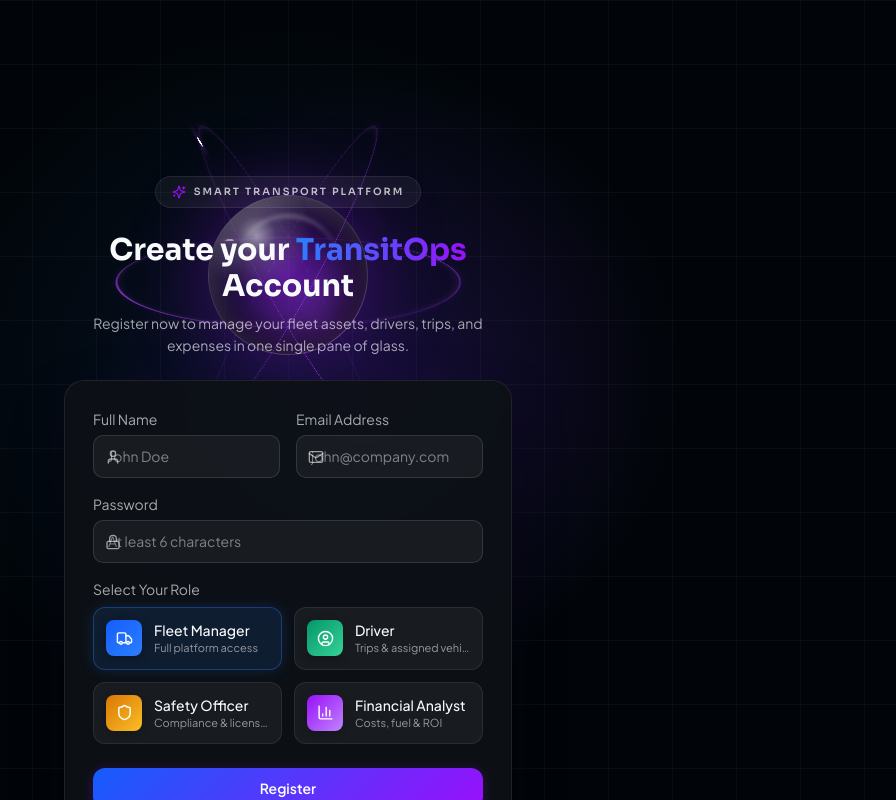
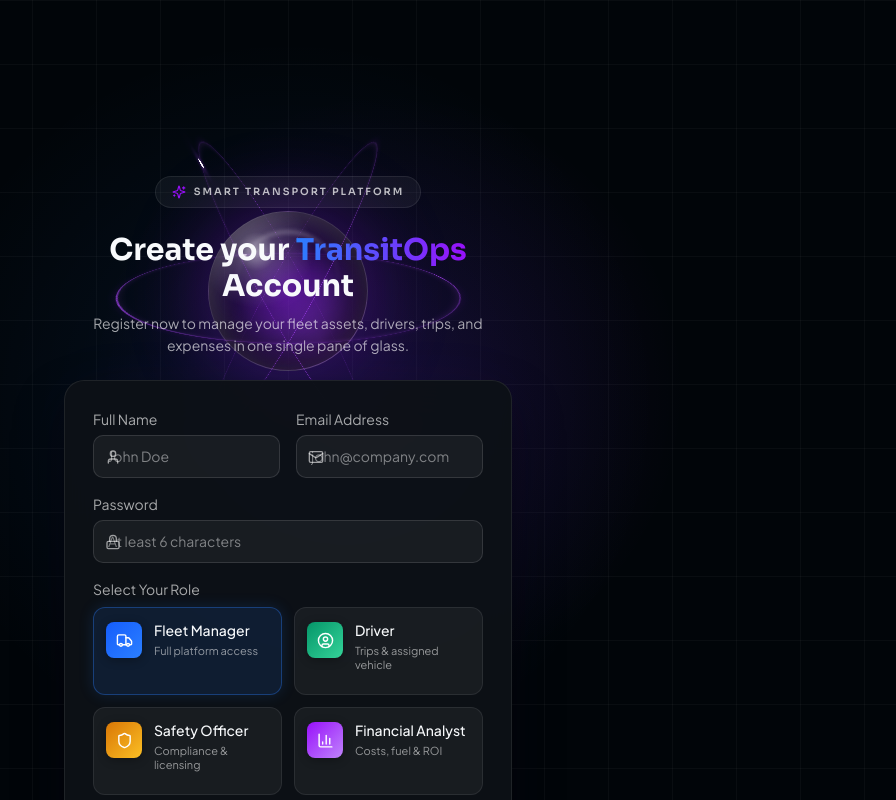
Before and after one commit to Hima1510/TransitOps-Smart-Transport-Operations-Platform, a React (Vite) app in the folder frontend/: page /register in a window 1280 px wide. Shown: the top 800 px of the page, without its empty margins (352-1248 px from the left). Built offline with nearby package versions, Linux system fonts and the light colour scheme.

Commit message:
register commit

```diff
--- a/frontend/src/pages/Register.tsx
+++ b/frontend/src/pages/Register.tsx
@@ -182,7 +182,7 @@
               <div className="grid grid-cols-1 md:grid-cols-2 gap-3">
                 {roles.map(r => (
                   <button key={r.value} type="button" onClick={() => setRole(r.value)}
-                    className="flex items-center gap-3 p-3 rounded-xl transition-all group text-left cursor-pointer"
+                    className="flex items-start gap-3 p-3 rounded-xl transition-all group text-left cursor-pointer min-h-[88px]"
                     style={{
                       background: role === r.value ? 'rgba(43,127,255,0.12)' : 'rgba(255,255,255,0.05)',
                       border: role === r.value
@@ -190,13 +190,15 @@
                         : '1px solid rgba(255,255,255,0.08)',
                       boxShadow: role === r.value ? '0 0 15px rgba(43,127,255,0.15)' : 'none',
                     }}>
-                    <div className="w-9 h-9 rounded-lg flex items-center justify-center flex-shrink-0 transition-transform group-hover:scale-110"
+                    <div className="w-9 h-9 rounded-lg flex items-center justify-center flex-shrink-0 transition-transform group-hover:scale-110 mt-0.5"
                       style={{ background: r.gradient, boxShadow: '0 2px 10px rgba(0,0,0,0.3)' }}>
                       <r.icon size={17} className="text-white" />
                     </div>
-                    <div className="flex-1 min-w-0">
-                      <p className="text-sm font-medium" style={{ color: '#f8fafc' }}>{r.label}</p>
-                      <p style={{ color: 'rgba(255,255,255,0.55)', fontSize: '11px' }} className="truncate">{r.desc}</p>
+                    <div className="flex-1 min-w-0 pt-0.5">
+                      <p className="text-sm font-medium leading-tight" style={{ color: '#f8fafc' }}>{r.label}</p>
+                      <p style={{ color: 'rgba(255,255,255,0.55)', fontSize: '11px', lineHeight: '1.35' }} className="mt-1">
+                        {r.desc}
+                      </p>
                     </div>
                   </button>
                 ))}
```
